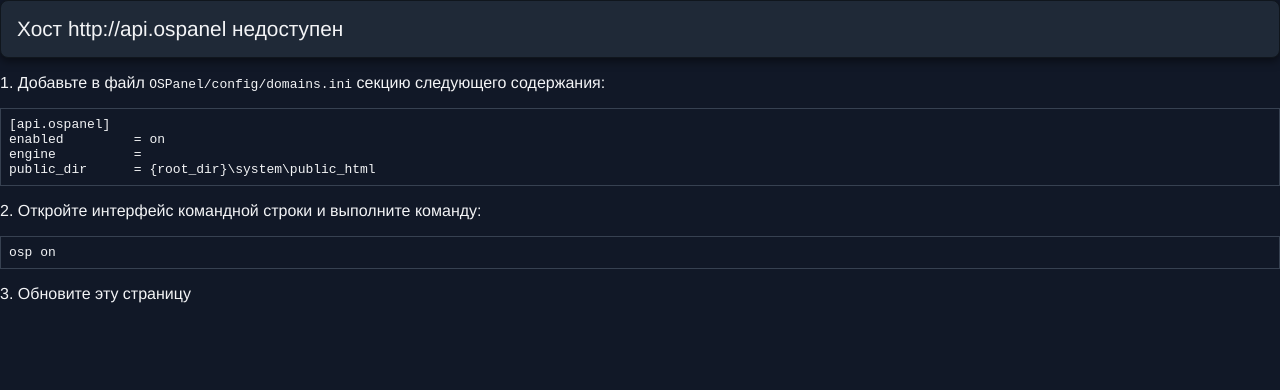
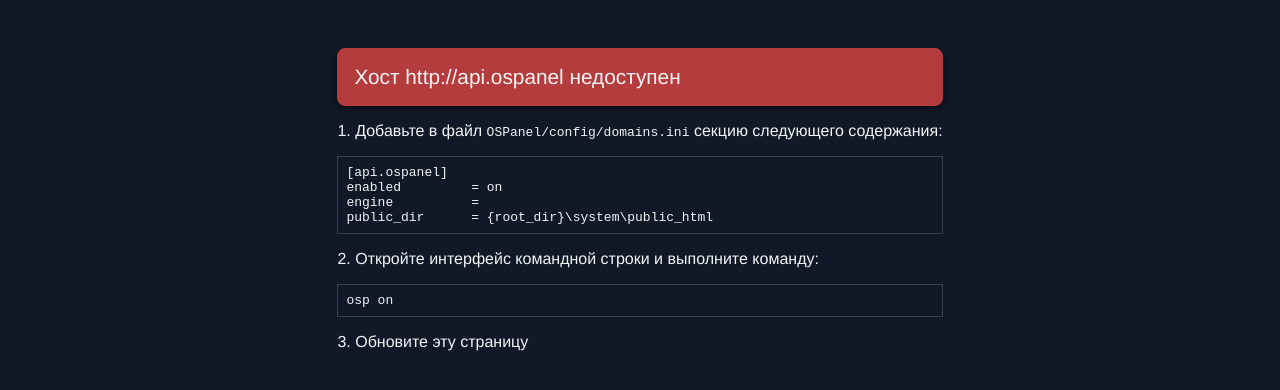
Before and after one commit to delphinpro/oscp, a Vue app in the folder system/: page / in a window 1280 px wide. Shown: the top 390 px of the page. Built offline with nearby package versions, Linux system fonts and the light colour scheme; no server answers.

Commit message:
Refactor errors

```diff
--- a/system/src/App.vue
+++ b/system/src/App.vue
@@ -101,9 +101,10 @@
 <template>
   <div>
     <div class="error" v-if="error || noHost">
+      <div class="wnd">
         <pre v-if="error">{{ error }}</pre>
         <div v-if="noHost">
-        <Alert :title="'Хост '+ apiHost +' недоступен'">
+          <Alert :title="'Хост '+ apiHost +' недоступен'" danger>
             Необходимо добавить домен <code>{{ apiDomain }}</code>
             и включить модуль <code>{{ apiEngine }}</code>.
           </Alert>
@@ -115,6 +116,7 @@
           <p>2. Откройте интерфейс командной строки и выполните команду:</p>
           <pre class="text-bg-dark p-3">osp on {{ apiEngine }}</pre>
           <p>3. Обновите эту страницу</p>
+        </div>
       </div>
     </div>
     <template v-else>
@@ -141,6 +143,16 @@
 </template>
 
 <style lang="scss">
+.error {
+  min-height: 100vh;
+  display: flex;
+  padding: 3rem 0;
+  .wnd {
+    max-width: 60%;
+    margin: 0 auto;
+  }
+}
+
 .app {
   width: 100%;
   min-height: 100vh;
```
Lines whose indentation alone changed are shown as unchanged.
